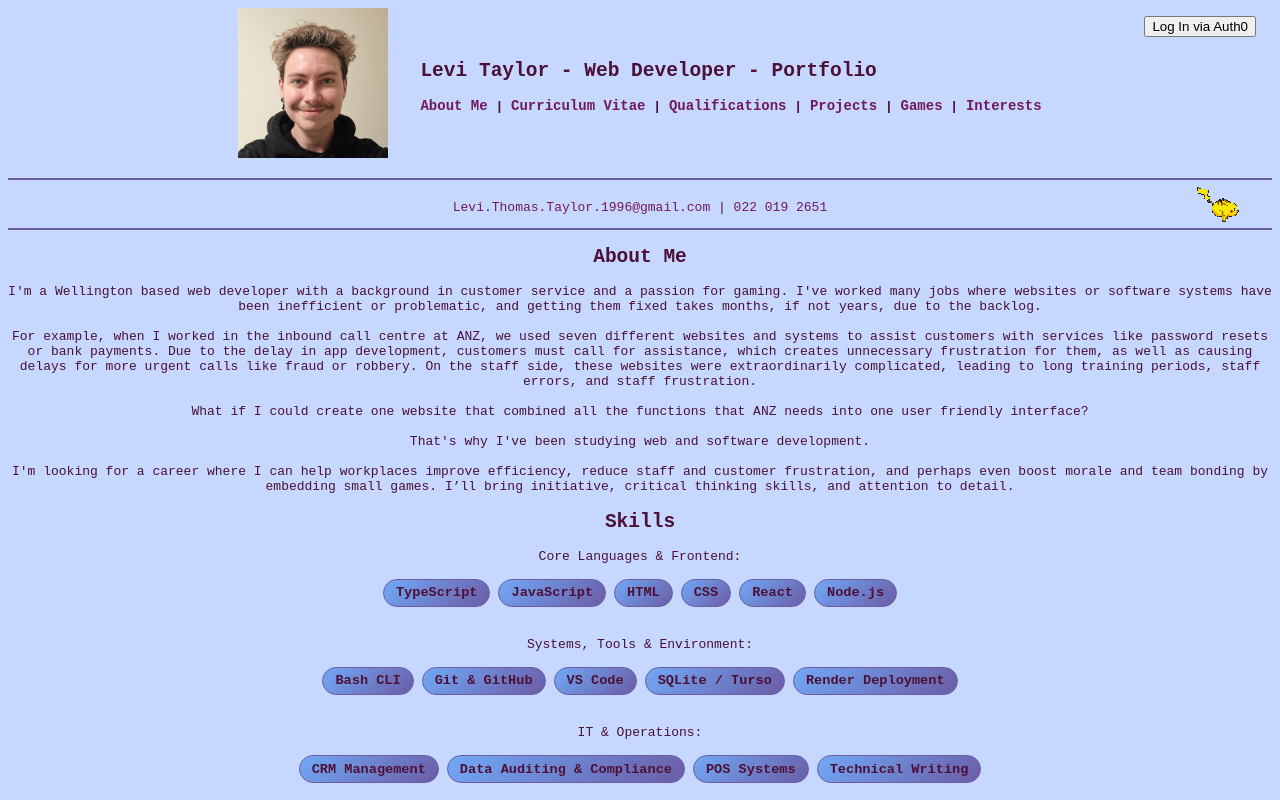
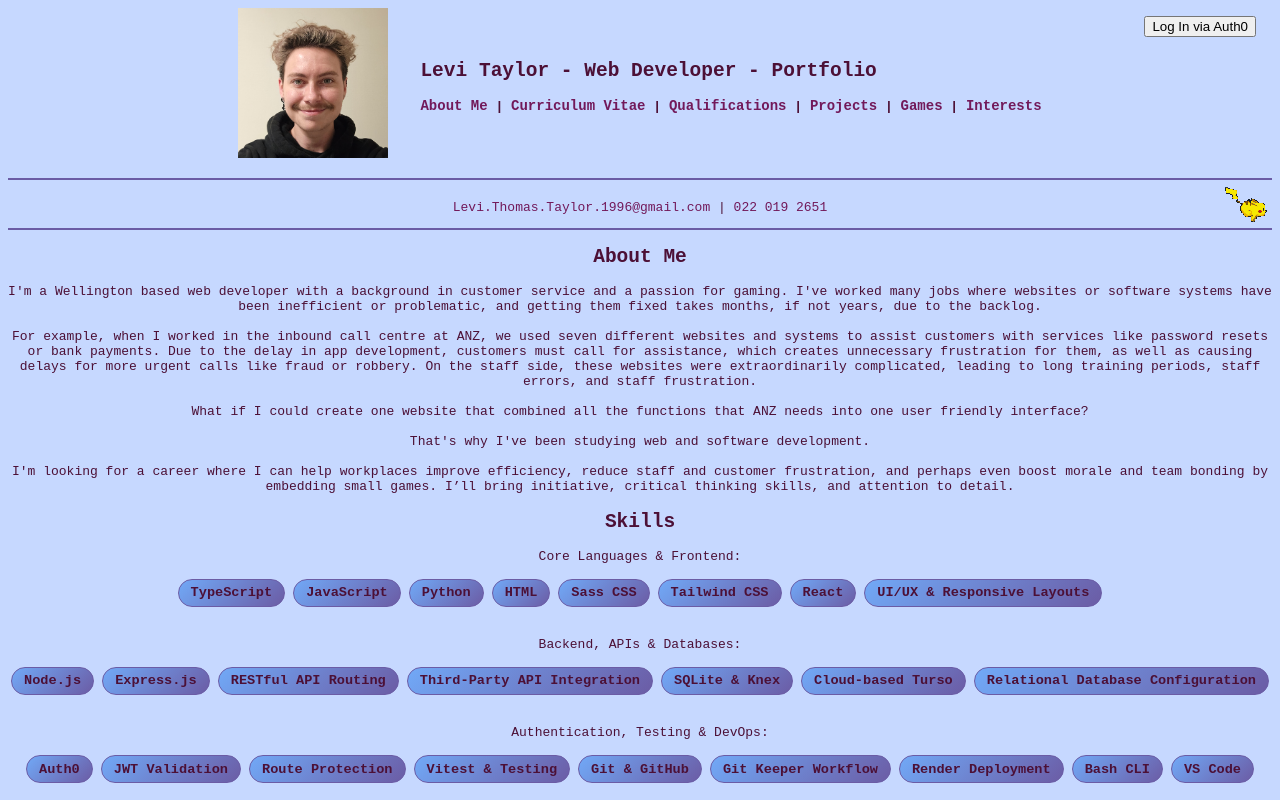
Before and after one commit to Levi-Taylor-Hotoke-26/portfolio, a React (Vite) app: page / in a window 1280 px wide. Shown: the top 800 px of the page. Built offline with nearby package versions, Linux system fonts and the light colour scheme.

Commit message:
fix(skills): update skills section

```diff
--- a/client/src/components/Skills.tsx
+++ b/client/src/components/Skills.tsx
@@ -1,6 +1,7 @@
 export default function Skills() {
   return (
-    <><section id="skills">
+    <>
+      <section id="skills">
         <h2>Skills</h2>
 
         <div className="skills-category">
@@ -9,23 +10,44 @@ export default function Skills() {
           <div className="pill-group">
             <span className="skill-pill">TypeScript</span>
             <span className="skill-pill">JavaScript</span>
+            <span className="skill-pill">Python</span>
             <span className="skill-pill">HTML</span>
-          <span className="skill-pill">CSS</span>
+            <span className="skill-pill">Sass CSS</span>
+            <span className="skill-pill">Tailwind CSS</span>
             <span className="skill-pill">React</span>
-          <span className="skill-pill">Node.js</span>
+            <span className="skill-pill">UI/UX & Responsive Layouts</span>
           </div>
         </div>
         <br /><br />
 
         <div className="skills-category">
-        <span className="category-title">Systems, Tools & Environment:</span>
+          <span className="category-title">Backend, APIs & Databases:</span>
           <br /><br />
           <div className="pill-group">
+            <span className="skill-pill">Node.js</span>
+            <span className="skill-pill">Express.js</span>
+            <span className="skill-pill">RESTful API Routing</span>
+            <span className="skill-pill">Third-Party API Integration</span>
+            <span className="skill-pill">SQLite & Knex</span>
+            <span className="skill-pill">Cloud-based Turso</span>
+            <span className="skill-pill">Relational Database Configuration</span>
+          </div>
+        </div>
+        <br /><br />
+
+        <div className="skills-category">
+          <span className="category-title">Authentication, Testing & DevOps:</span>
+          <br /><br />
+          <div className="pill-group">
+            <span className="skill-pill">Auth0</span>
+            <span className="skill-pill">JWT Validation</span>
+            <span className="skill-pill">Route Protection</span>
+            <span className="skill-pill">Vitest & Testing</span>
+            <span className="skill-pill">Git & GitHub</span>
+            <span className="skill-pill">Git Keeper Workflow</span>
+            <span className="skill-pill">Render Deployment</span>
             <span className="skill-pill">Bash CLI</span>
-          <span className="skill-pill">Git & GitHub</span>
             <span className="skill-pill">VS Code</span>
-          <span className="skill-pill">SQLite / Turso</span>
-          <span className="skill-pill">Render Deployment</span>
           </div>
         </div>
         <br /><br />
@@ -41,6 +63,7 @@ export default function Skills() {
           </div>
         </div>
         <br />
-    </section></>
+      </section>
+    </>
   );
 }
```
Lines whose indentation alone changed are shown as unchanged.
